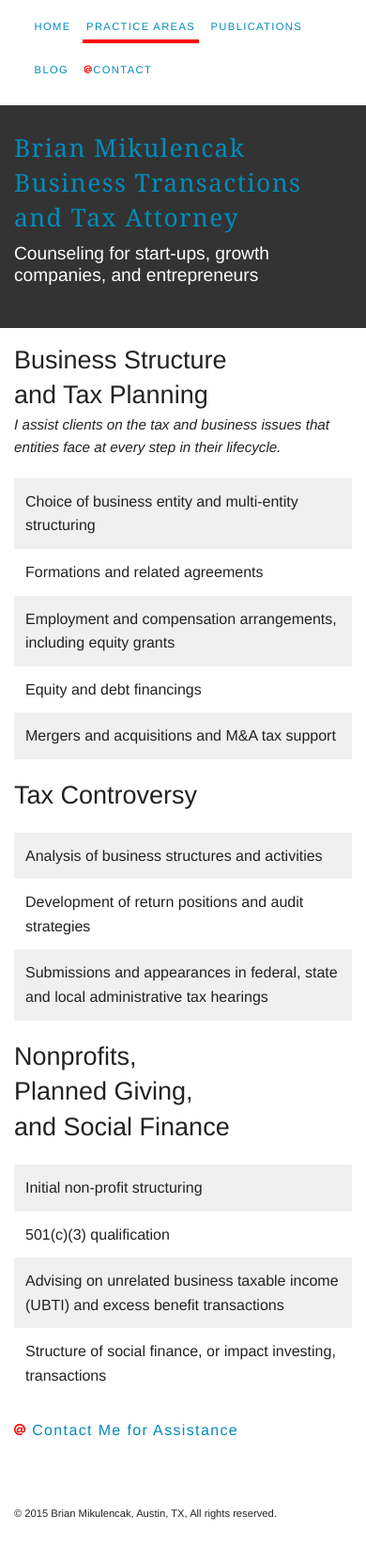
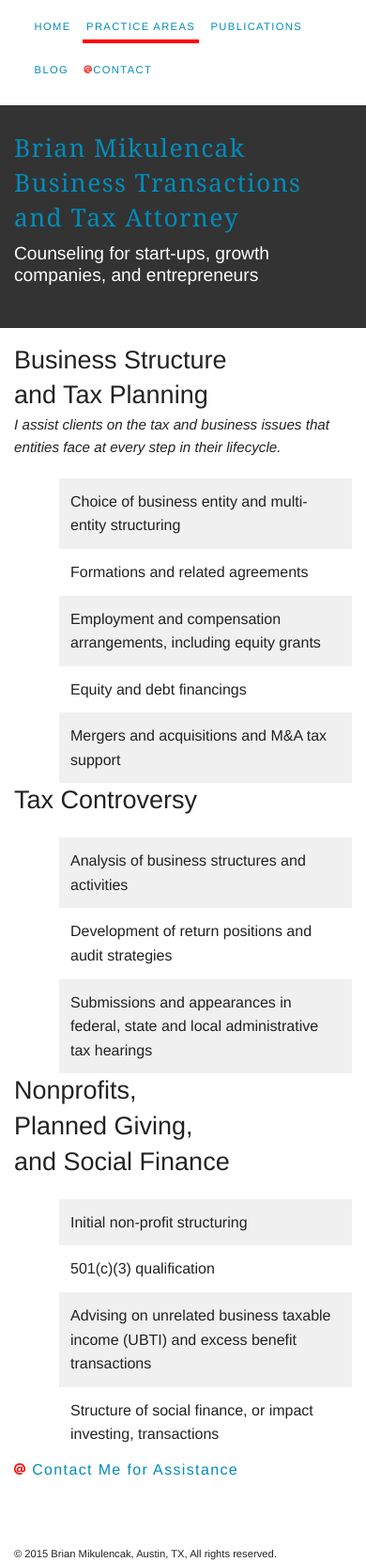
Before and after one commit to brianmik/bmaustinlaw, a Jekyll site: the page built from practice-areas.html, in a window 390 px wide. Shown: the whole page at 94% size. Built offline with Jekyll 4.4.1, drawn with Linux system fonts in a browser that asks for light colours; Markdown is read by kramdown in place of the engine named in the settings; comment, search, counter and statistics services are not loaded; before the commit the page ends 1620 px from its top, so only the background shows below that.

Commit message:
styling for small screens

```diff
--- a/css/main.css
+++ b/css/main.css
@@ -364,6 +364,10 @@ textarea {
     font-weight: bold;
   }
 
+  .practice__area__items {
+    margin: 1.25rem 0 0 3rem;
+  }
+
   .line-break {
     display: block;
   }
```
